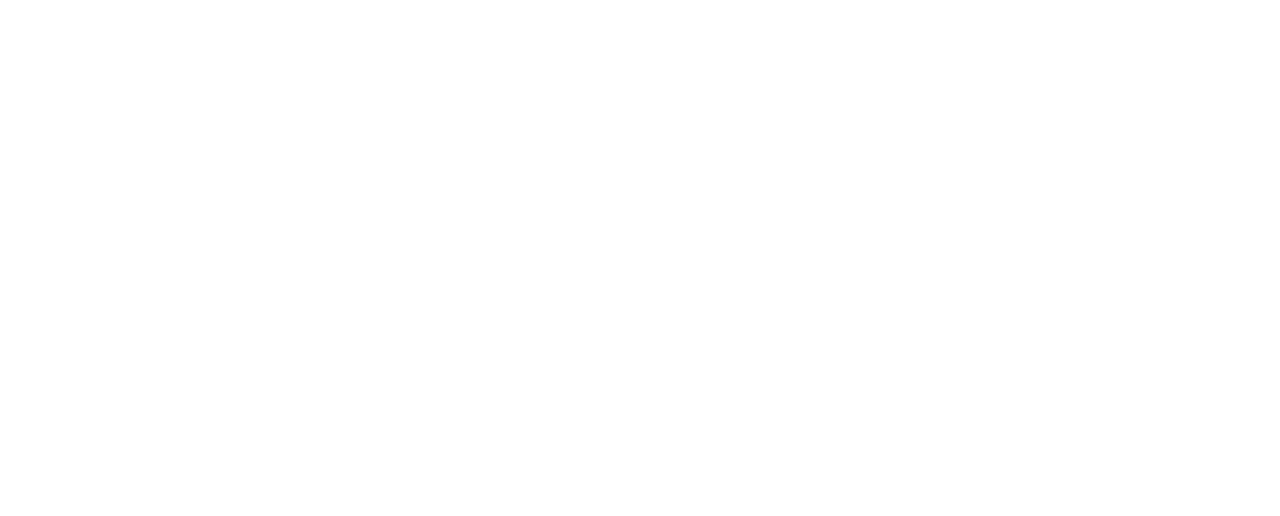
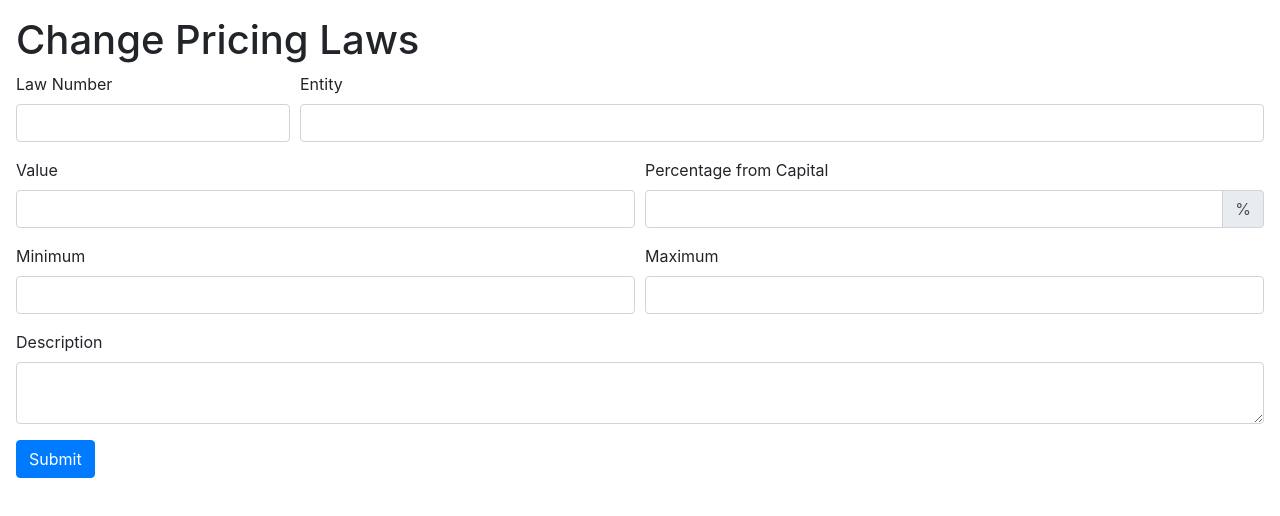
Before and after one commit to SE-GUC/angry-nerds, a React (Create React App) app in the folder client/: page /ChangePricing in a window 1280 px wide. Shown: the top 516 px of the page. Built offline with nearby package versions, Linux system fonts and the light colour scheme.

Commit message:
added add law view

```diff
--- a/client/src/App.js
+++ b/client/src/App.js
@@ -1,6 +1,9 @@
 import React, { Component } from 'react';
 import {BrowserRouter as Router, Route} from 'react-router-dom'
 import LawyerHome from './pages/LawyerHome'
+import ChangePricing from './pages/ChangePricing'
+import AdminViewLaws from './pages/AdminViewLaws'
+
 import './App.css';
 
 class App extends Component {
@@ -8,6 +11,8 @@
     return (
       <Router>
         <Route exact path = "/LawyerHome" component={LawyerHome} />
+        <Route exact path = "/ChangePricing" component={ChangePricing} />
+        <Route exact path = "/AdminViewLaws" component={AdminViewLaws} />
       </Router>
     );
   }
--- a/client/src/components/LawyerToolbar.js
+++ b/client/src/components/LawyerToolbar.js
@@ -4,7 +4,7 @@
 // import NavDropdown from 'react-bootstrap/NavDropdown'
 // import DropdownButton from 'react-bootstrap/DropdownButton'
 // import Dropdown from 'react-bootstrap/Dropdown'
-import Button from 'react-bootstrap/Button'
+// import Button from 'react-bootstrap/Button'
 import FormControl from 'react-bootstrap/FormControl'
 import Form from 'react-bootstrap/Form'
 
--- /dev/null
+++ b/client/src/pages/AdminViewLaws.js
@@ -0,0 +1,13 @@
+import React, { Component } from 'react'
+
+export class AdminViewLaws extends Component {
+  render() {
+    return (
+      <div>
+        <h1>Hello World!</h1>
+      </div>
+    )
+  }
+}
+
+export default AdminViewLaws
--- /dev/null
+++ b/client/src/pages/ChangePricing.js
@@ -0,0 +1,172 @@
+import React, { Component } from 'react'
+import Form from 'react-bootstrap/Form'
+import Button from 'react-bootstrap/Button'
+import Col from 'react-bootstrap/Col'
+import InputGroup from 'react-bootstrap/InputGroup'
+
+import axios from 'axios'
+
+export class ChangePricing extends Component {
+
+    state = {
+        validated: false,
+        ////
+        LawNumber: '',
+        LawEntity: '',
+        LawValue: '',
+        LawCalc: '',
+        min: '',
+        max: '',
+        description: ''
+    }
+
+    handleChangeLawNumber = event => {
+        console.log(event.target.value)
+        this.setState({ LawNumber: event.target.value});
+      }
+
+      handleChangeLawEntity = event => {
+        this.setState({ LawEntity: event.target.value});
+      }
+      handleChangeLawValue = event => {
+        this.setState({ LawValue: event.target.value});
+      }
+      handleChangeLawCalc = event => {
+        this.setState({ LawCalc: event.target.value});
+      }
+      handleChangemin = event => {
+        this.setState({ min: event.target.value});
+      }
+      handleChangemax= event => {
+        this.setState({ max: event.target.value});
+      }
+      handleChangedescription= event => {
+        this.setState({ description: event.target.value});
+      }
+
+
+    handleSubmit(event) {
+        const form = event.currentTarget;
+        event.preventDefault();
+
+        if (form.checkValidity() === false) {
+          event.stopPropagation();
+        }
+        this.setState({ validated: true });
+        const body = {
+            LawNumber: this.state.LawNumber,
+            LawEntity: this.state.LawEntity,
+            LawValue: this.state.LawValue,
+            LawCalc: this.state.LawCalc,
+            min: this.state.min,
+            max: this.state.max,
+            description: this.state.description
+        }
+        axios.post('http://localhost:3000/AdminCreateNewLaw',body)
+        .then( res => console.log(res))
+      }
+
+
+  render() {
+    const { validated } = this.state;
+    return (
+
+        <div className="p-3">
+
+        <h1> Change Pricing Laws </h1>
+        <Form noValidate
+        validated={validated}
+        onSubmit={e => this.handleSubmit(e)}
+        >
+        <Form.Row>
+          <Form.Group  as={Col} md="0.3" controlId="LawNumber">
+            <Form.Label>Law Number</Form.Label>
+            <Form.Control required
+            onChange={this.handleChangeLawNumber}/>
+            <Form.Control.Feedback type="invalid">
+                Please enter the law number.
+              </Form.Control.Feedback>
+          </Form.Group>
+
+          <Form.Group  as={Col}  controlId="LawEntity">
+            <Form.Label>Entity </Form.Label>
+            <Form.Control required
+            onChange={this.handleChangeLawEntity}/>
+            <Form.Control.Feedback type="invalid">
+                Please enter the Entity name.
+              </Form.Control.Feedback>
+          </Form.Group>
+        </Form.Row>
+
+        <Form.Row>
+        <Form.Group as={Col} controlId="LawValue">
+          <Form.Label>Value</Form.Label>
+          <Form.Control required
+          onChange={this.handleChangeLawValue}/>
+          <Form.Control.Feedback type="invalid">
+                Please enter the Value.
+              </Form.Control.Feedback>
+        </Form.Group>
+
+        <Form.Group  as={Col} controlId="LawCalc">
+          <Form.Label>Percentage from Capital</Form.Label>
+          <InputGroup>
+
+
+          <Form.Control type="text" aria-describedby="inputGroupAppend" required
+           onChange={this.handleChangeLawCalc}/>
+          <Form.Control.Feedback type="invalid">
+                Please enter the Percentage.
+              </Form.Control.Feedback>
+
+              <InputGroup.Append>
+                <InputGroup.Text id="inputGroupAppend">%</InputGroup.Text>
+              </InputGroup.Append>
+          </InputGroup>
+
+        </Form.Group>
+        </Form.Row>
+
+        <Form.Row>
+          <Form.Group as={Col} controlId="min">
+            <Form.Label>Minimum</Form.Label>
+            <Form.Control required
+            onChange={this.handleChangemin}/>
+            <Form.Control.Feedback type="invalid">
+                Please enter the Minimum.
+              </Form.Control.Feedback>
+          </Form.Group>
+
+          <Form.Group as={Col} controlId="max">
+            <Form.Label>Maximum</Form.Label>
+            <Form.Control required
+            onChange={this.handleChangemax}/>
+            <Form.Control.Feedback type="invalid">
+                Please enter the Maximum.
+              </Form.Control.Feedback>
+
+          </Form.Group>
+
+
+        </Form.Row>
+
+        <Form.Row>
+          <Form.Group as={Col} controlId="description">
+            <Form.Label>Description</Form.Label>
+            <Form.Control as="textarea" onChange={this.handleChangedescription}/>
+
+          </Form.Group>
+
+        </Form.Row>
+
+        <Button variant="primary" type="submit">
+          Submit
+        </Button>
+      </Form>
+      </div>
+
+    )
+  }
+}
+
+export default ChangePricing
--- a/client/src/pages/LawyerHome.js
+++ b/client/src/pages/LawyerHome.js
@@ -57,6 +57,8 @@
          this.setState({allCases: this.state.allCases.sort(function(a,b){ console.log(a.fees - b.fees); return a.equality_capital - b.equality_capital})});
         break;
 
+        default: break;
+
       }
   };
 
```
Also changed, not shown: 1 other file (tests, documents, lock files or other folders).
